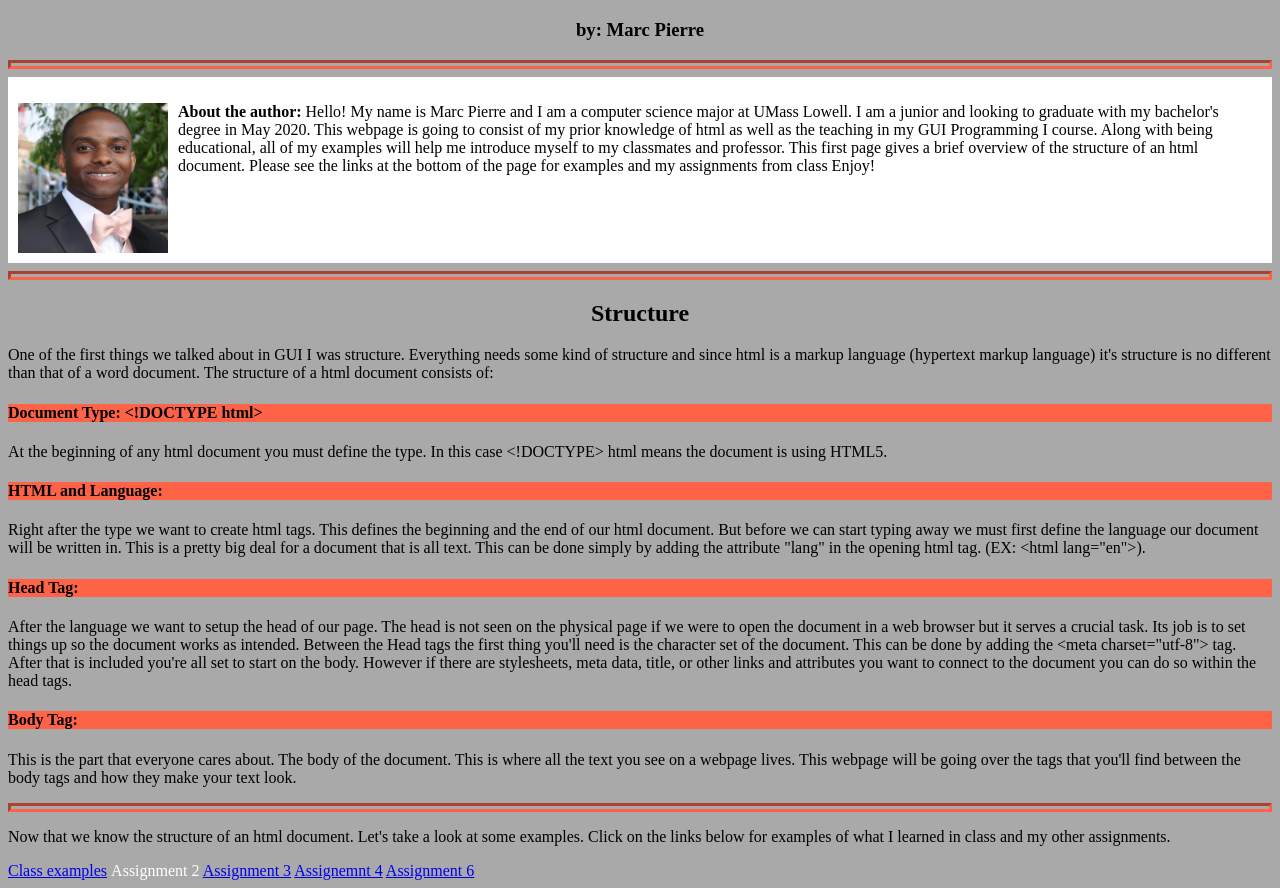
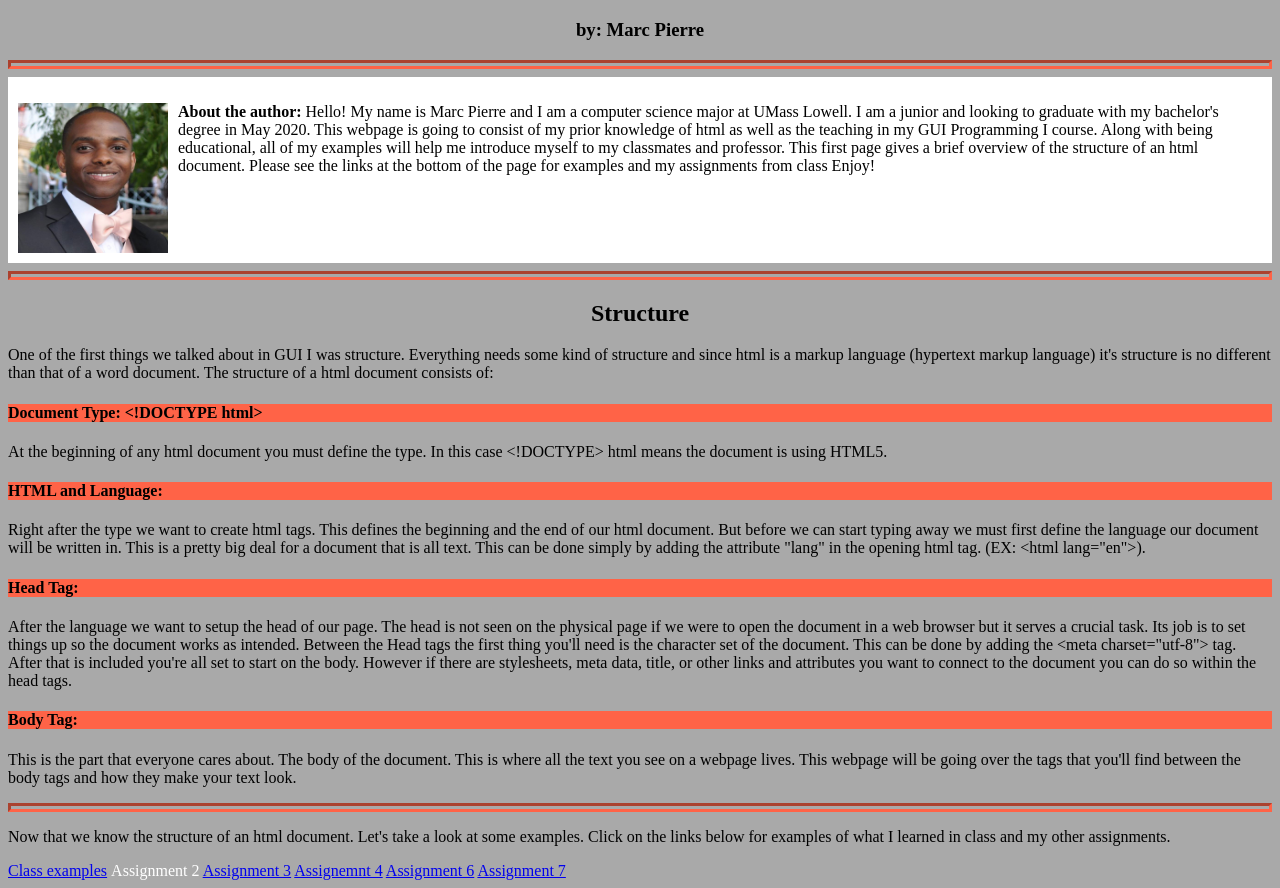
Before and after one commit to Marcsllite/GUIProgramming, a plain HTML site: page assignment2.html in a window 1280 px wide. Shown: the part 61-949 px from the top of the page. Drawn offline with Linux system fonts and the light colour scheme.

Commit message:
Update assignment2.html

```diff
--- a/assignment2.html
+++ b/assignment2.html
@@ -83,7 +83,7 @@
   <a href="assignment3.html">Assignment 3</a>
   <a href="index.html">Assignemnt 4</a>
   <a href="assignment6.html">Assignment 6</a>
-  <a href="assignment7.html" class="notYet">Assignment 7</a>
+  <a href="assignment7.html">Assignment 7</a>
   <a href="assignment8.html" class="notYet">Assignment 8</a>
   <a href="assignment9.html" class="notYet">Assignment 9</a>
 </body>
```
